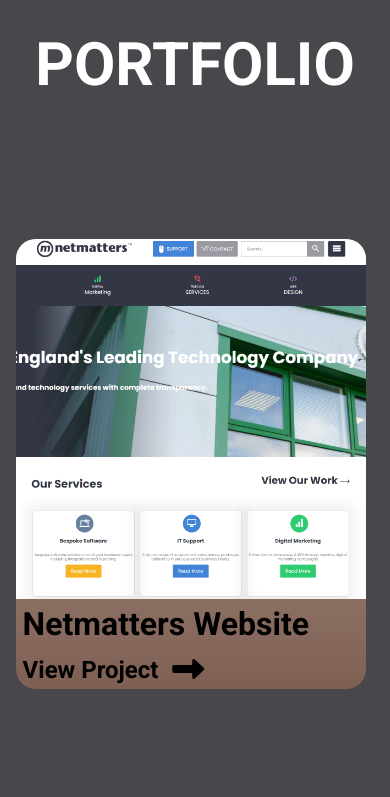
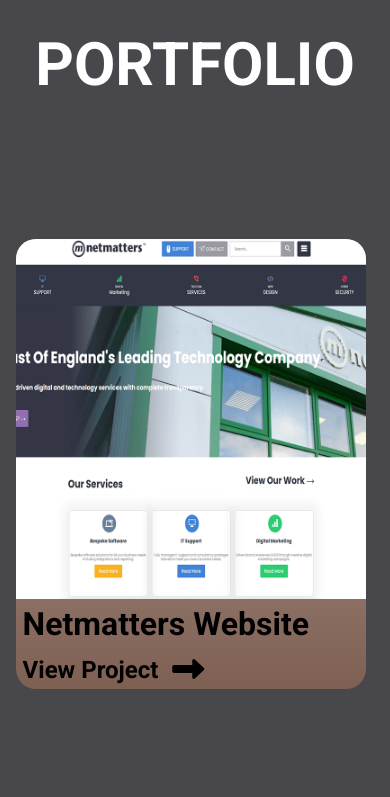
Before and after one commit to CallThyCJ/Portfolio, a PHP site: page / in a window 390 px wide. Shown: the part 872-1669 px from the top of the page. Run offline with PHP 8.4, Linux system fonts and the light colour scheme; some libraries are stand-ins or nearby versions.

Commit message:
Portfolio item sizing
on XL breakpoint changed portolio items to scale with viewport. Changed Netmatters image to stop % issues

```diff
--- a/SCSS/partials/_items.scss
+++ b/SCSS/partials/_items.scss
@@ -36,6 +36,10 @@
     object-fit: cover;
     border-top-left-radius: 20px;
     border-top-right-radius: 20px;
+
+    @include mq("xl") {
+        min-height: 217.64px;
+    }
 }
 
 .arrowRight {
--- a/SCSS/partials/_layout.scss
+++ b/SCSS/partials/_layout.scss
@@ -141,6 +141,11 @@ a:visited {
         width: 240px;
         height: 280px;
     }
+
+    @include mq("xl") {
+        width: 32%;
+        height: 45%;
+    }
 }
 
 .projectItem:nth-child(2n) {
--- a/SCSS/partials/_mixins.scss
+++ b/SCSS/partials/_mixins.scss
@@ -18,4 +18,10 @@
             @content;
         }
     }
+
+    @else if $break == "xl" {
+        @media (min-width: $break-xl) {
+            @content;
+        }
+    }
 }
--- a/SCSS/partials/_variables.scss
+++ b/SCSS/partials/_variables.scss
@@ -12,3 +12,4 @@ $primaryTextColor: #2B2B2B;
 $break-s: 1px;
 $break-m: 768px;
 $break-l: 1024px;
+$break-xl: 1325px;
```
Also changed, not shown: Assets/netmattersHomePage.PNG, CSS/style.css.
